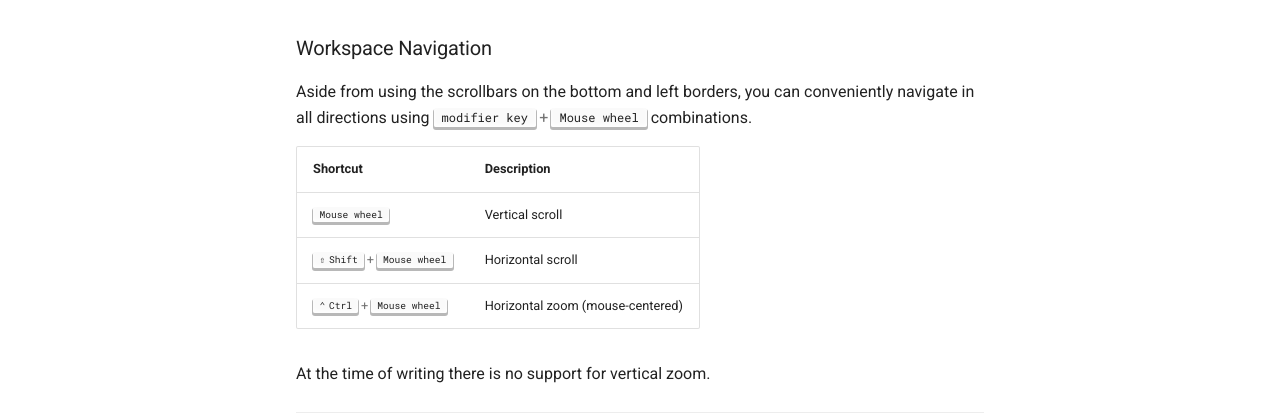
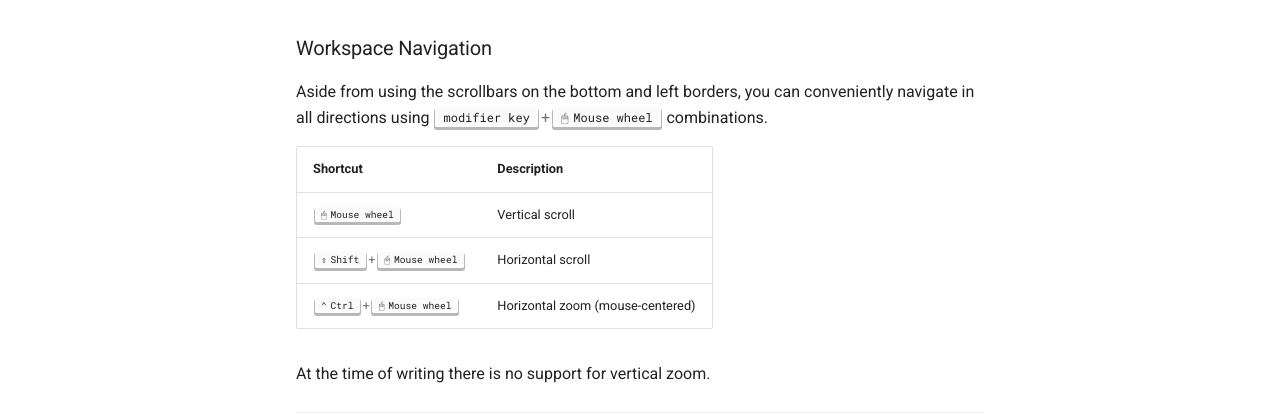
Before and after one commit to claire-west/svstudio-manual, an MkDocs documentation site: the page built from docs/workspace/layout.md, in a window 1280 px wide and 1400 px high, scrolled down 230 px. Shown: the part 869-1287 px from the top of the window. Built offline with MkDocs 1.6.1 and Material for MkDocs 9.7.7, drawn with Linux system fonts in a browser that asks for light colours.

Commit message:
Give the keys a bit more breathing room

```diff
--- a/docs/stylesheets/theme.css
+++ b/docs/stylesheets/theme.css
@@ -2,3 +2,13 @@
   --md-primary-fg-color: #7db235;
   --md-accent-fg-color: #85BC38;
 }
+
+.keys {
+  padding-left: 0.12em;
+  padding-right: 0.12em;
+}
+
+.keys .key-mouse-wheel:before {
+  content: "🖱";
+  padding-right: 0.4em
+}
```
